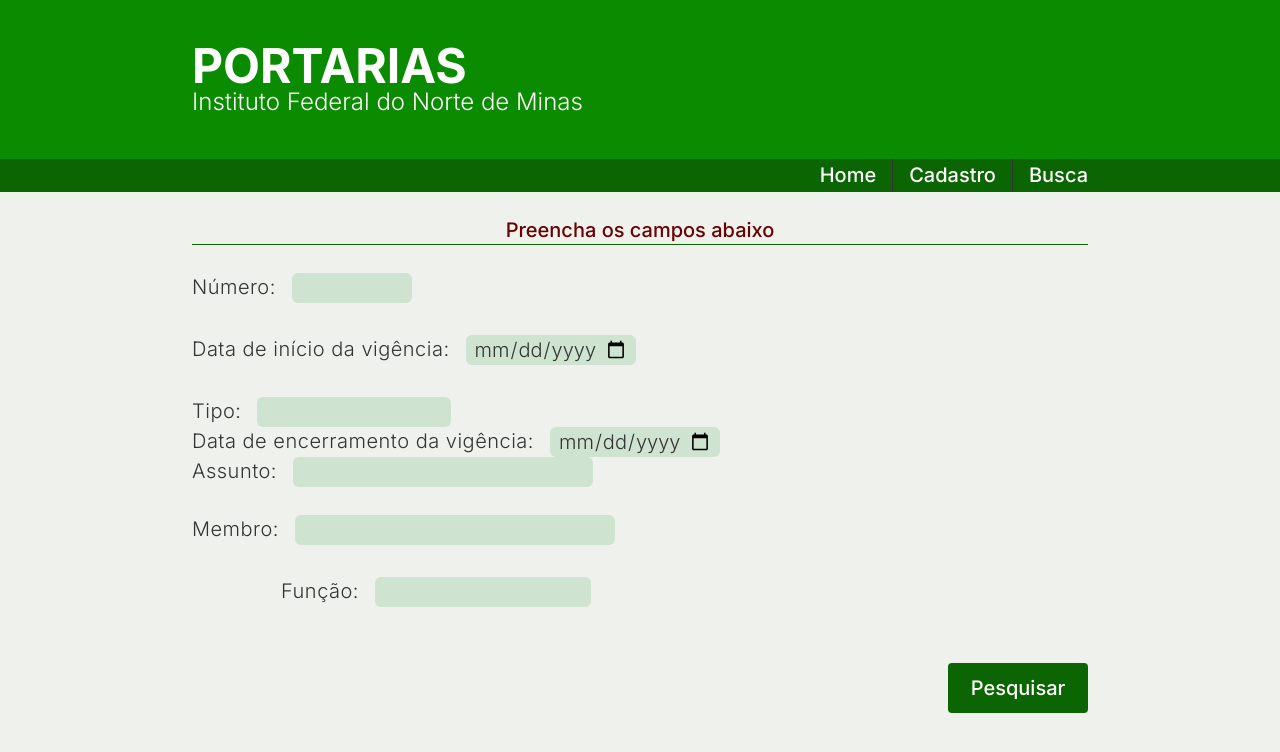
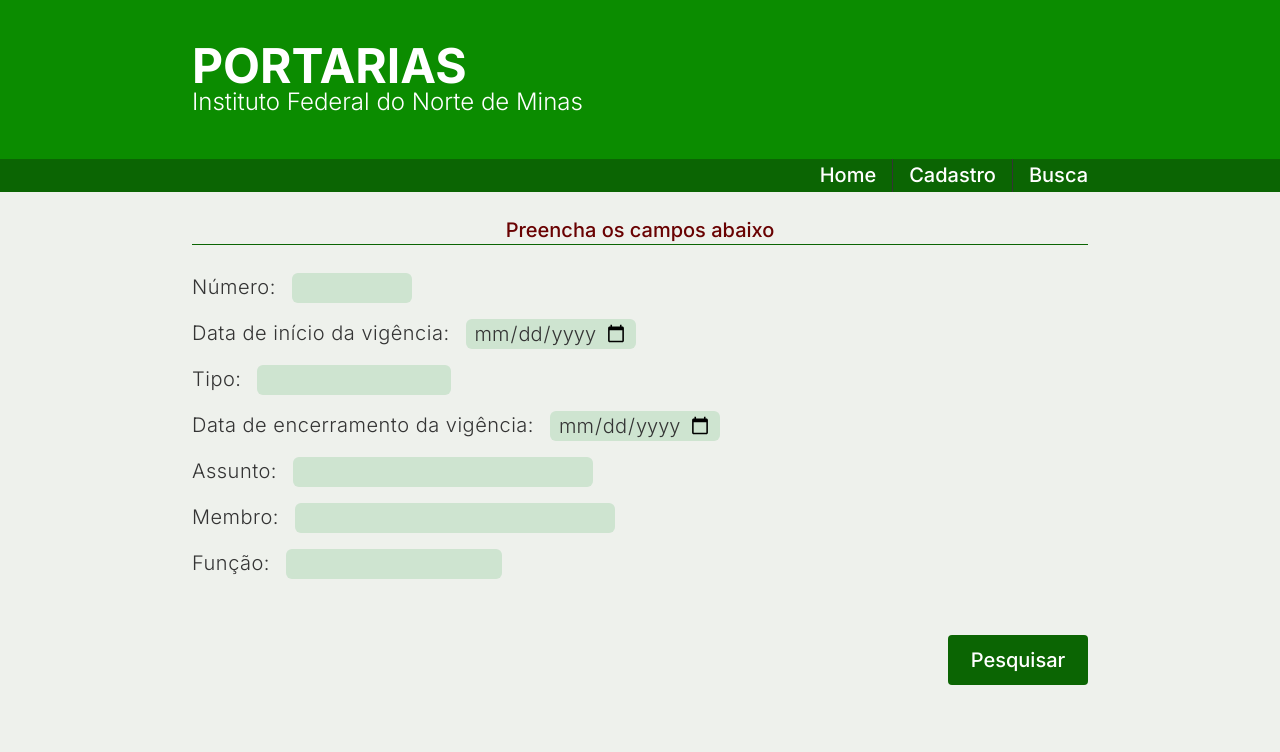
Before and after one commit to Angelo-Marcos/portariasif, a React (Vite) app: page / in a window 1280 px wide. Shown: the top 752 px of the page. Built offline with nearby package versions, Linux system fonts and the light colour scheme.

Commit message:
Update Search.tsx

```diff
--- a/src/pages/Search.tsx
+++ b/src/pages/Search.tsx
@@ -10,20 +10,20 @@ export function Search() {
                     Preencha os campos abaixo
                 </span>
                 <form className="w-full max-w-7xl">
-                    <div className="flex flex-col gap-8 justify-start">
+                    <div className="justify-start">
                         <div className="flex">
                             <label className="block tracking-wide font-light text-gray-500 text-xl">
                                 Número:
                             </label>
                             <input className="appearance-none block w-[120px] h-[30px] px-2 ml-4 bg-gray-400 text-gray-500 text-xl font-light rounded-md focus:outline-none focus:ring-1 focus:ring-green-500" />
                         </div>
-                        <div className="flex">
+                        <div className="flex mt-4">
                             <label className="block tracking-wide font-light text-gray-500 text-xl">
                                 Data de início da vigência:
                             </label>
                             <input type="date" className="appearance-none block w-[170px] h-[30px] px-2 ml-4 bg-gray-400 text-gray-500 text-xl font-light rounded-md focus:outline-none focus:ring-1 focus:ring-green-500" placeholder=" " />
                         </div>
-                        <div className="flex">
+                        <div className="flex mt-4">
                             <label className="block tracking-wide font-light text-gray-500 text-xl">
                                 Tipo:
                             </label>
@@ -36,27 +36,27 @@ export function Search() {
                         </div>
                     </div>
                     <div className="">
-                        <div className="flex ">
+                        <div className="flex mt-4 ">
                             <label className="block tracking-wide font-light text-gray-500 text-xl">
                                 Data de encerramento da vigência:
                             </label>
                             <input type="date" className="appearance-none block w-[170px] h-[30px] px-2 ml-4 border-green-500 border-spacing-1 bg-gray-400 text-gray-500 text-xl font-light rounded-md focus:outline-none focus:ring-1 focus:ring-green-500" />
                         </div>
-                        <div className="flex">
+                        <div className="flex mt-4">
                             <label className="block tracking-wide font-light text-gray-500 text-xl">
                                 Assunto:
                             </label>
                             <input className="appearance-none block w-[300px] h-[30px] px-2 ml-4 bg-gray-400 text-gray-500 text-xl font-light rounded-md focus:outline-none focus:ring-1 focus:ring-green-500" />
                         </div>
                     </div>
-                    <div className="flex flex-col gap-8 mt-[28px]">
+                    <div className="mt-4">
                         <div className="flex">
                             <label className="block tracking-wide font-light text-gray-500 text-xl">
                                 Membro:
                             </label>
                             <input className="appearance-none block w-[320px] h-[30px] px-2 ml-4 bg-gray-400 text-gray-500 text-xl font-light rounded-md focus:outline-none focus:ring-1 focus:ring-green-500" />
                         </div>
-                        <div className="flex ml-[89px]">
+                        <div className="flex mt-4">
                             <label className="block tracking-wide font-light text-gray-500 text-xl">
                                 Função:
                             </label>
```
